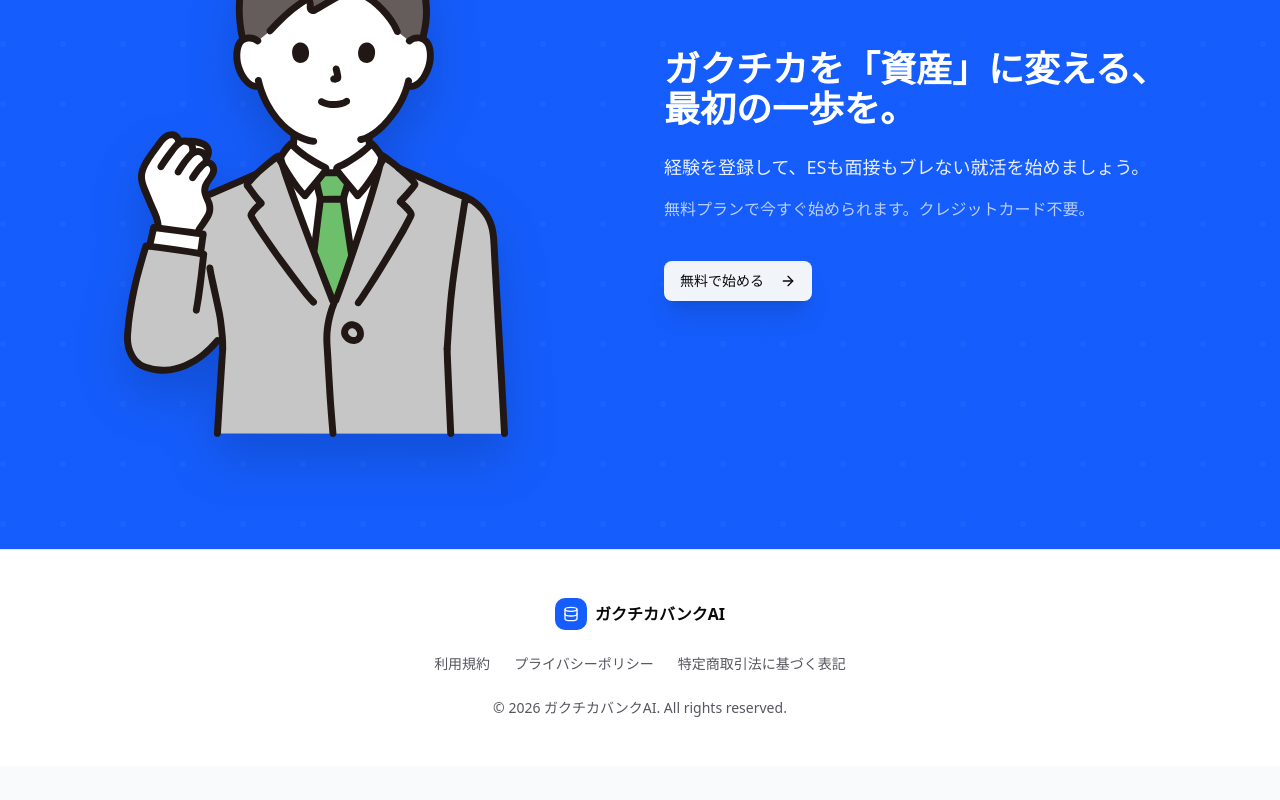
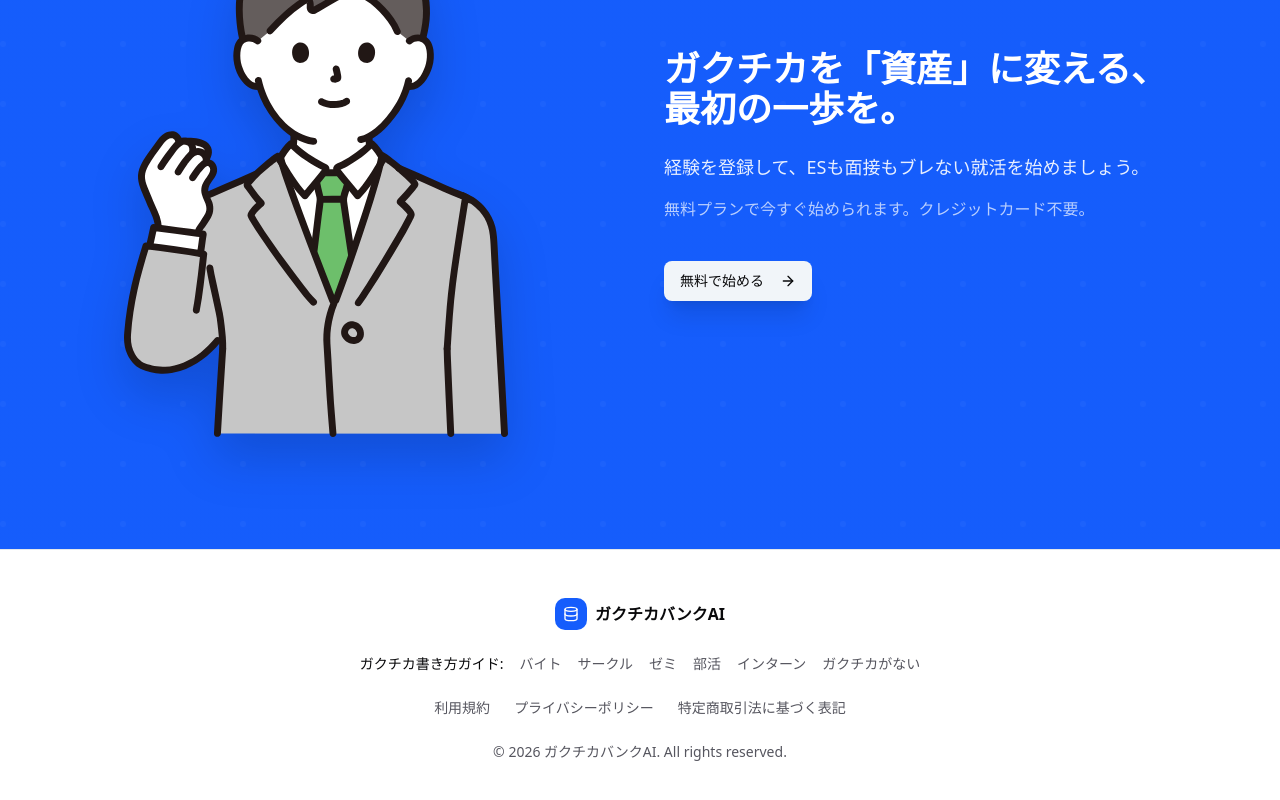
Before and after one commit to sue0218/Job-hunting, a Next.js app: page / in a window 1280 px wide. Shown: the part 8409-9209 px from the top of the page. Before the commit the page ends 9175 px from the top, so only its background shows below. Built offline with nearby package versions, Linux system fonts and the light colour scheme; no server answers.

Commit message:
feat: add guide page links to LP footer for internal linking
Links to all 6 ガクチカ guide pages from footer for SEO crawlability.

```diff
--- a/src/components/landing/landing-footer.tsx
+++ b/src/components/landing/landing-footer.tsx
@@ -13,6 +13,15 @@ export function LandingFooter() {
             <span className="font-bold text-foreground">
               ガクチカバンクAI
             </span>
+          </div>
+          <div className="flex flex-wrap justify-center gap-4 text-sm text-muted-foreground">
+            <span className="font-medium text-foreground">ガクチカ書き方ガイド:</span>
+            <Link href="/guides/gakuchika-baito" className="transition-colors hover:text-foreground">バイト</Link>
+            <Link href="/guides/gakuchika-circle" className="transition-colors hover:text-foreground">サークル</Link>
+            <Link href="/guides/gakuchika-zemi" className="transition-colors hover:text-foreground">ゼミ</Link>
+            <Link href="/guides/gakuchika-bukatsu" className="transition-colors hover:text-foreground">部活</Link>
+            <Link href="/guides/gakuchika-internship" className="transition-colors hover:text-foreground">インターン</Link>
+            <Link href="/guides/gakuchika-nai" className="transition-colors hover:text-foreground">ガクチカがない</Link>
           </div>
           <div className="flex flex-wrap justify-center gap-6 text-sm text-muted-foreground">
             <Link
```
